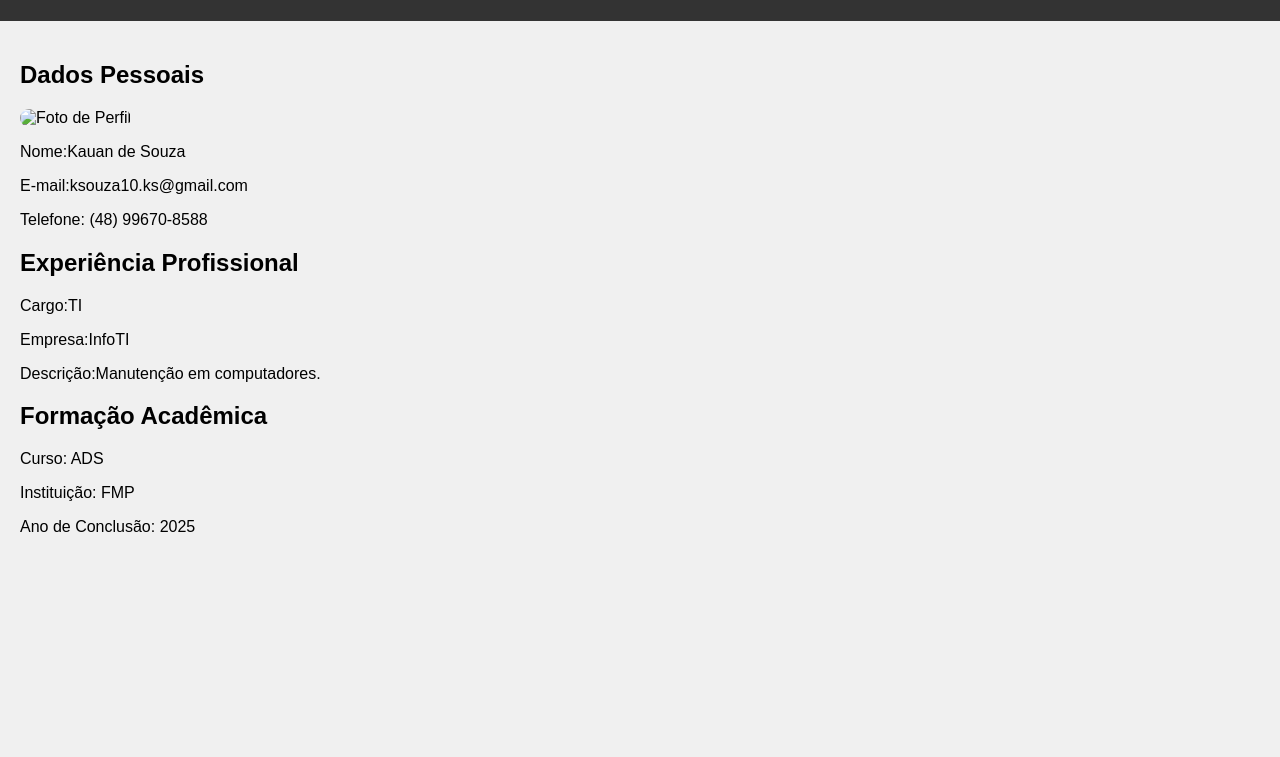
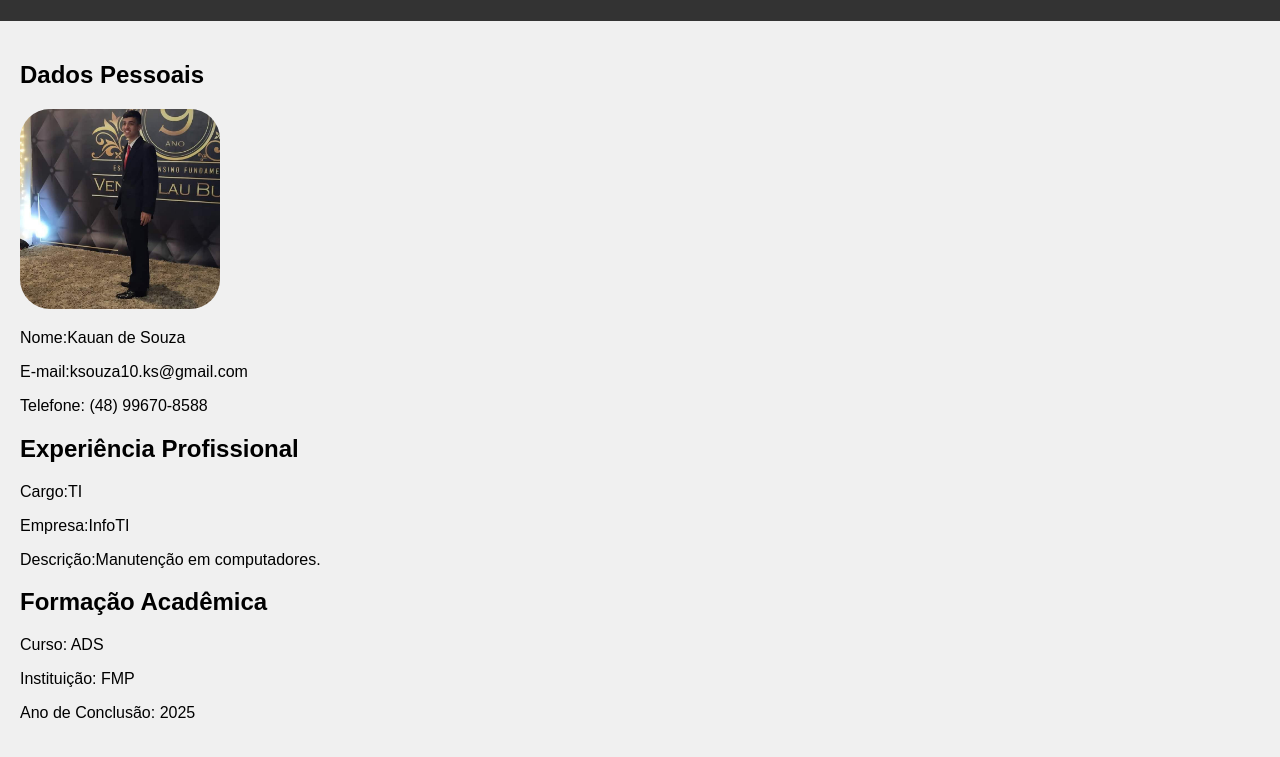
Before and after one commit to Kau4nSouza/Prova3, a plain HTML site: page ocurriculo.html in a window 1280 px wide. Shown: the part 99-856 px from the top of the page. Before the commit the page ends 800 px from the top, so only its background shows below. Drawn offline with Linux system fonts and the light colour scheme.

Commit message:
Update ocurriculo.html

```diff
--- a/ocurriculo.html
+++ b/ocurriculo.html
@@ -38,7 +38,7 @@
     </div>
     <div id="main-content">
         <h2>Dados Pessoais</h2>
-        <img id="profile-image" src="Kauan.jpg" alt="Foto de Perfil">
+        <img id="profile-image" src="img2.jpg" alt="Foto de Perfil">
         <p>Nome:Kauan de Souza</p>
         <p>E-mail:ksouza10.ks@gmail.com</p>
         <p>Telefone: (48) 99670-8588</p>
```
